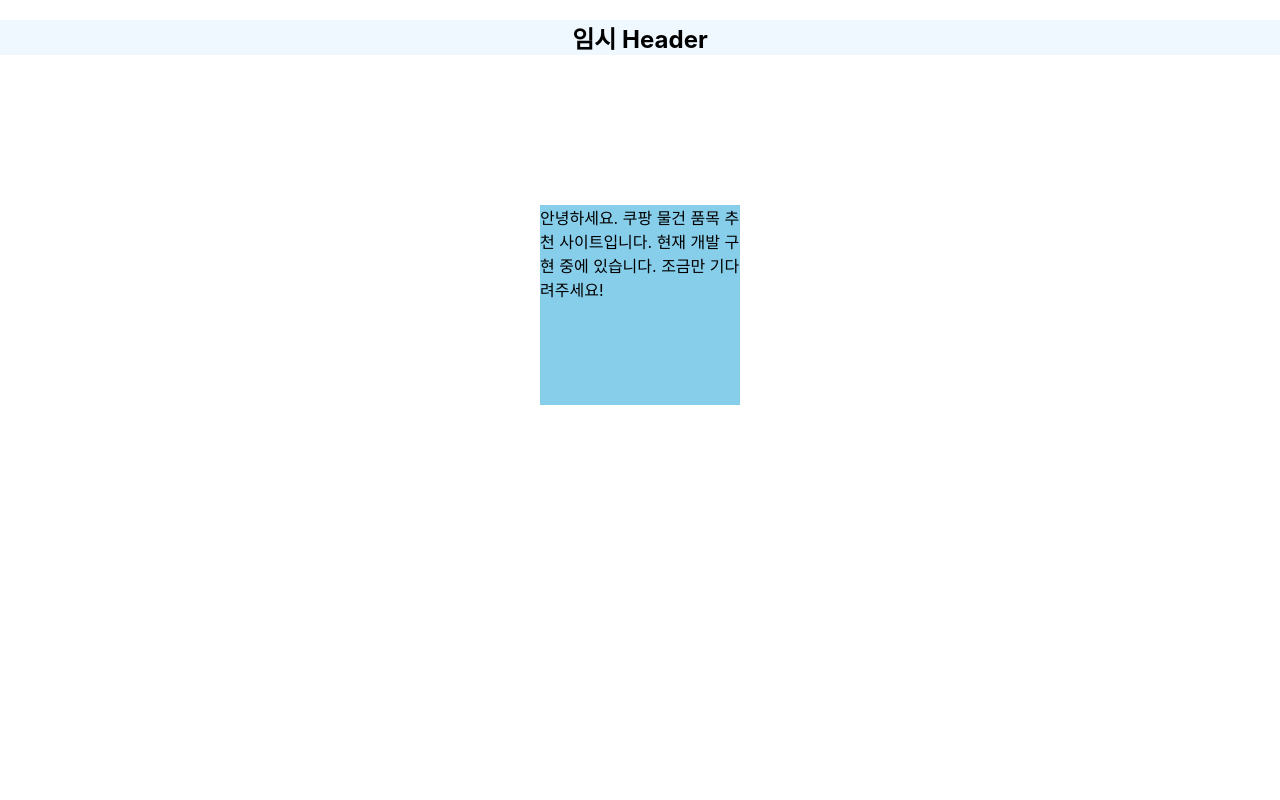
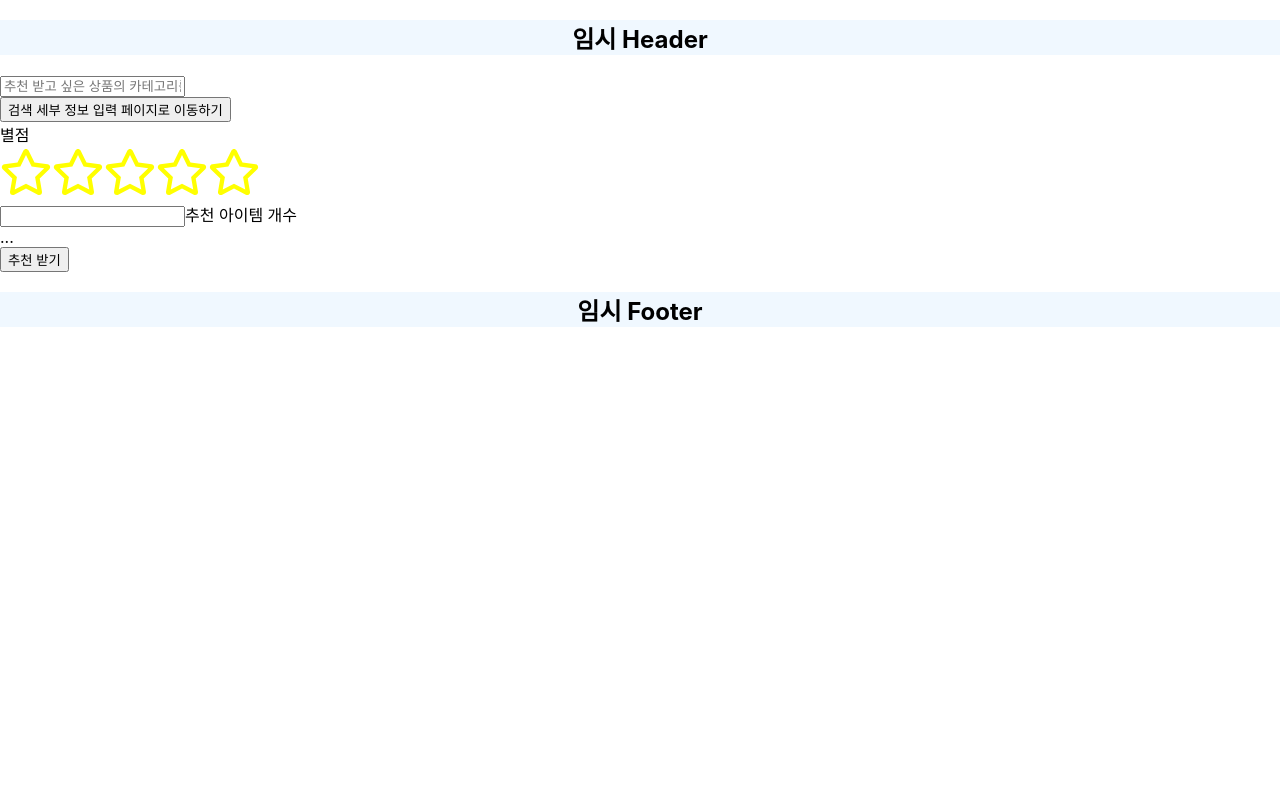
Before and after one commit to minggichae/COUrse-RN, a React (Create React App) app: page / in a window 1280 px wide. Shown: the top 800 px of the page. Built offline with nearby package versions, Linux system fonts and the light colour scheme.

Commit message:
feat: 별점 로직 추가 및 스크린 구조 조정

```diff
--- a/package.json
+++ b/package.json
@@ -9,7 +9,9 @@
     "framer-motion": "^11.9.0",
     "react": "^18.3.1",
     "react-dom": "^18.3.1",
+    "react-icons": "^5.3.0",
     "react-scripts": "5.0.1",
+    "styled-components": "^6.1.13",
     "web-vitals": "^2.1.4"
   },
   "scripts": {
--- a/src/App.css
+++ b/src/App.css
@@ -23,3 +23,10 @@
   border: 1px solid #ccc;
   padding: 10px;
 }
+
+/*star*/
+.star {
+  color:yellow;
+  cursor:pointer;
+  font-size: 52px;
+}
--- a/src/components/product/Product.js
+++ b/src/components/product/Product.js
@@ -1,52 +1,27 @@
-import React, { useEffect, useState } from "react";
-import { motion, useAnimation } from "framer-motion";
+import React from 'react';
+import Star from '../star/Star'
 
-export default function ScrollAnimation() {
-  const [scrollY, setScrollY] = useState(0); // 스크롤 위치 추적
-  const controls = useAnimation(); // 애니메이션 제어
+export default function Product() {
+    const handleScroll = () => {
+        //데이터 저장 후 세부 정보 기입란으로 스크롤하는 로직 넣기
+    }
+    const handleResult = () => {
+        //결과 화면으로 이동하는 로직 추가
+    }
+    return (
+        <><div className='Product__default__screen'>
+            <input type="text" placeholder='추천 받고 싶은 상품의 카테고리를 입력해주세요!'/>
+        </div>
+        <button onClick={handleScroll}>
+            검색 세부 정보 입력 페이지로 이동하기
+        </button>
+        {/*페이지 이동 로직 필요, 대신 렌더링 하는 것처럼은 X */}
 
-  const handleScroll = () => {
-    setScrollY(window.scrollY);
-  };
 
-  useEffect(() => {
-    window.addEventListener("scroll", handleScroll);
-
-    return () => {
-      window.removeEventListener("scroll", handleScroll);
-    };
-  }, []);
-
-  useEffect(() => {
-    if (scrollY > 100) {
-      controls.start({
-        opacity: 0,
-        y: 0,
-        transition: { duration: 0.5 }
-      });
-    } else {
-      controls.start({
-        opacity: 1,
-        y: 50,
-      });
-    }
-  }, [scrollY, controls]);
-
-  return (
-    <div style={{ height: "150vh" }}> {/* 충분한 스크롤 공간 확보 */}
-      <motion.div
-        initial={{ opacity: 0, y: 50 }}
-        animate={controls}
-        style={{
-          width: "200px",
-          height: "200px",
-          backgroundColor: "skyblue",
-          margin: "100px auto",
-        }}
-      >
-        안녕하세요. 쿠팡 물건 품목 추천 사이트입니다.
-        현재 개발 구현 중에 있습니다. 조금만 기다려주세요!
-      </motion.div>
-    </div>
-  );
-};
+        <div>별점 <Star /></div>{/*별점 로직 구현하기*/}
+        <div><input/>추천 아이템 개수</div> {/*dropdown 데이터로 선택할 수 있으면 좋겠음*/}
+        <div>...</div>
+        <button onClick={handleResult}>추천 받기</button>
+        </>
+    )
+}
--- /dev/null
+++ b/src/components/star/Star.js
@@ -0,0 +1,28 @@
+import React, {useState} from 'react';
+import { FaRegStar, FaStar} from 'react-icons/fa';
+import '../../App.css';
+
+
+export default function Star() {
+
+    const [starScore, setStarScore] = useState(0);
+
+    const handleratingsStar = () => {
+        let result = [];
+        for (let i=0; i<5; i++) {
+            result.push(<span key={i+1} onClick={() => setStarScore(i+1)}>
+                {
+                    starScore >= i+1 ? <FaStar className='star'/> : <FaRegStar className='star' />
+                    //FaStar: 별점 채우기
+                    //FaRegStar: 별점 없애기
+                }
+                </span>);
+        }
+        return result; //반복문으로 별 5개 만들고, push로 배열에 추가하기
+    }
+    return (
+        <div>
+            {handleratingsStar()}
+        </div>
+    )
+}
```
Also changed, not shown: src/components/productresult/ProductDetail.js (added, +8 -0 lines), src/components/product/Test.js (added), 1 other file (tests, documents, lock files or other folders).
